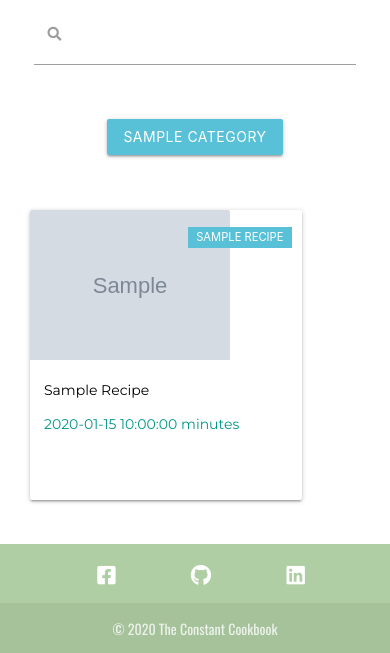
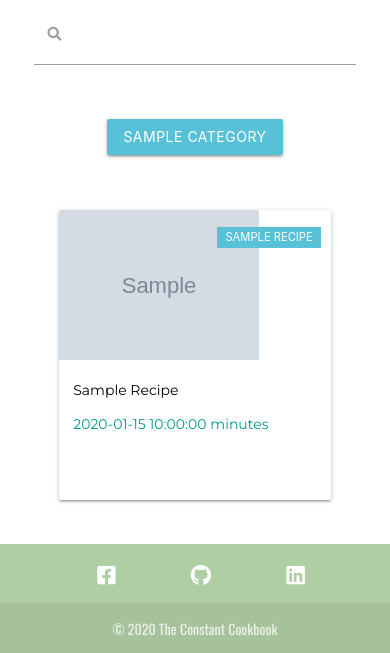
Before and after one commit to MelBiggs/dcd-milestone, a Flask app: page /recipes in a window 390 px wide. Shown: the part 191-844 px from the top of the page. Run offline with Flask 2, Linux system fonts and the light colour scheme; grey boxes marked "Sample" are stand-in pictures; a database or web service that is not in the repository returns one stand-in record (values such as "Sample title"); some libraries are stand-ins or nearby versions.

Commit message:
Mobile view of recipes improved

```diff
--- a/templates/index.html
+++ b/templates/index.html
@@ -50,7 +50,7 @@
 					<br />
 					<div class="daily-recipe-card">
 						<div class="card-image waves-effect waves-block waves-light recipe-generator-img">
-							<img src="{{recipe.image_url}}" class="responsive-img">
+							<img src="{{recipe.image_url}}" height="400" width="375" class="responsive-img">
 							<span class="generator-title card-title text-centered">{{recipe.name|title}}</span>
 						</div>
 						<br />
--- a/templates/recipes.html
+++ b/templates/recipes.html
@@ -39,7 +39,7 @@
 <section class="container">
 	<div class="row">
 		{% for recipe in recipes %}
-		<div class="col s10 m6 l3 search-recipe-card">
+		<div class="col s10 offset-s1 m6 l3 search-recipe-card">
 			<div class="card">
 				<div class="card-image">
 					<a class="waves-effect waves-light" href="{{url_for('view_recipe', slug=recipe.slug)}}">
```
